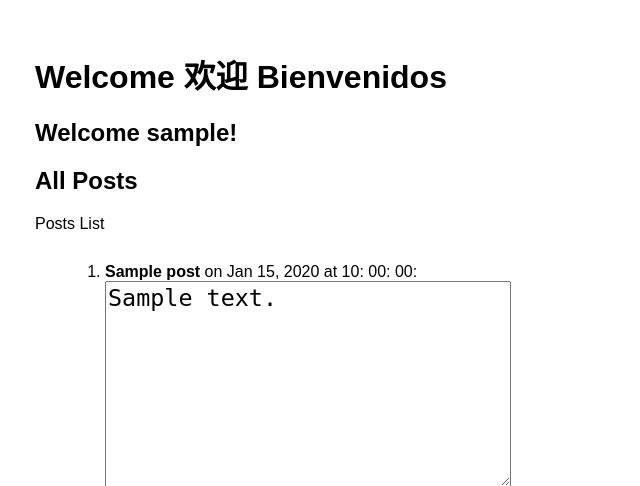
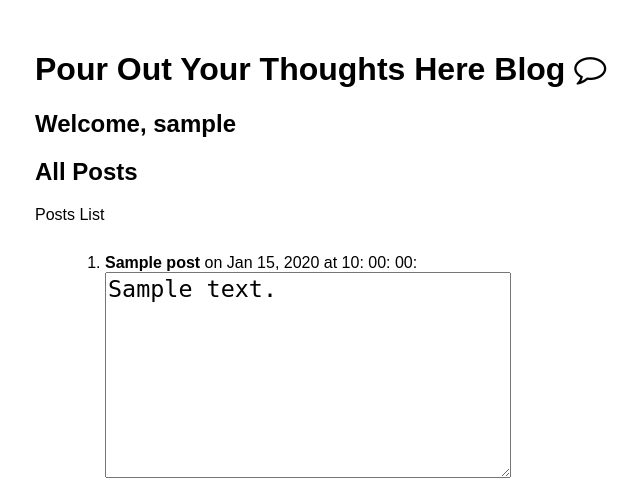
Before and after one commit to zhangtreefish/blog, a Python web app: template engineapp/templates/welcome.html in a window 1280 px wide. Shown: the top 486 px of the page, without its empty margins (205-845 px from the left). Run offline with Jinja, Linux system fonts and the light colour scheme; the template is opened without the code that fills it: most values are stand-ins (such as "Sample title", 1, 10 or a date in 2020).

Commit message:
docs and refactor

```diff
--- a/engineapp/templates/base.html
+++ b/engineapp/templates/base.html
@@ -2,11 +2,14 @@
 <html>
 	<head>
 		<title>Base</title>
+		<link rel="stylesheet" href="https://maxcdn.bootstrapcdn.com/font-awesome/4.7.0/css/font-awesome.min.css" />
 		<link type="text/css" rel="stylesheet" href="/static/main.css" />
 	</head>
 
 	<body>
-		<h1>Welcome 欢迎 Bienvenidos</h1>
+		<h1> Pour Out Your Thoughts Here Blog
+			<i class="fa fa-comment-o" aria-hidden="true"></i>
+		</h1>
 		{% block content %}
 		{% endblock %}
 	</body>
--- a/engineapp/templates/welcome.html
+++ b/engineapp/templates/welcome.html
@@ -1,6 +1,6 @@
 {% extends "base.html" %}
 {% block content %}
-	<h2>Welcome {{username}}! </h2>
+	<h2>Welcome, {{username}} </h2>
 
 	<h2> All Posts </h2>
 	{% if posts %}
```
Also changed, not shown: engineapp/README.md.
